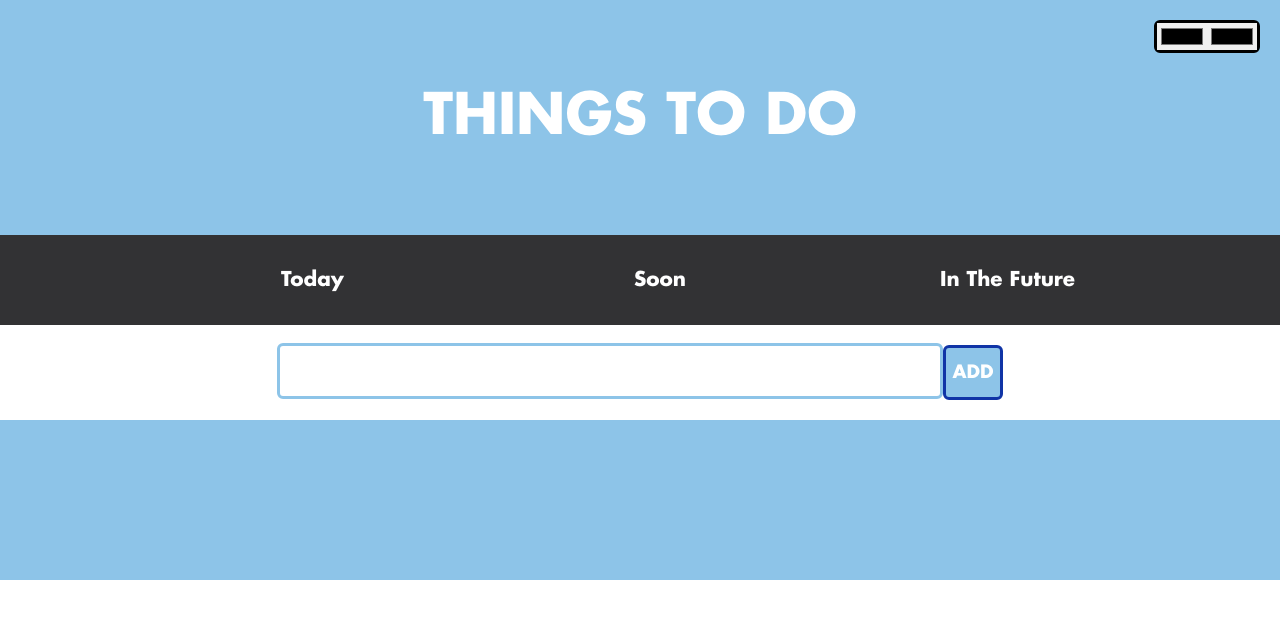
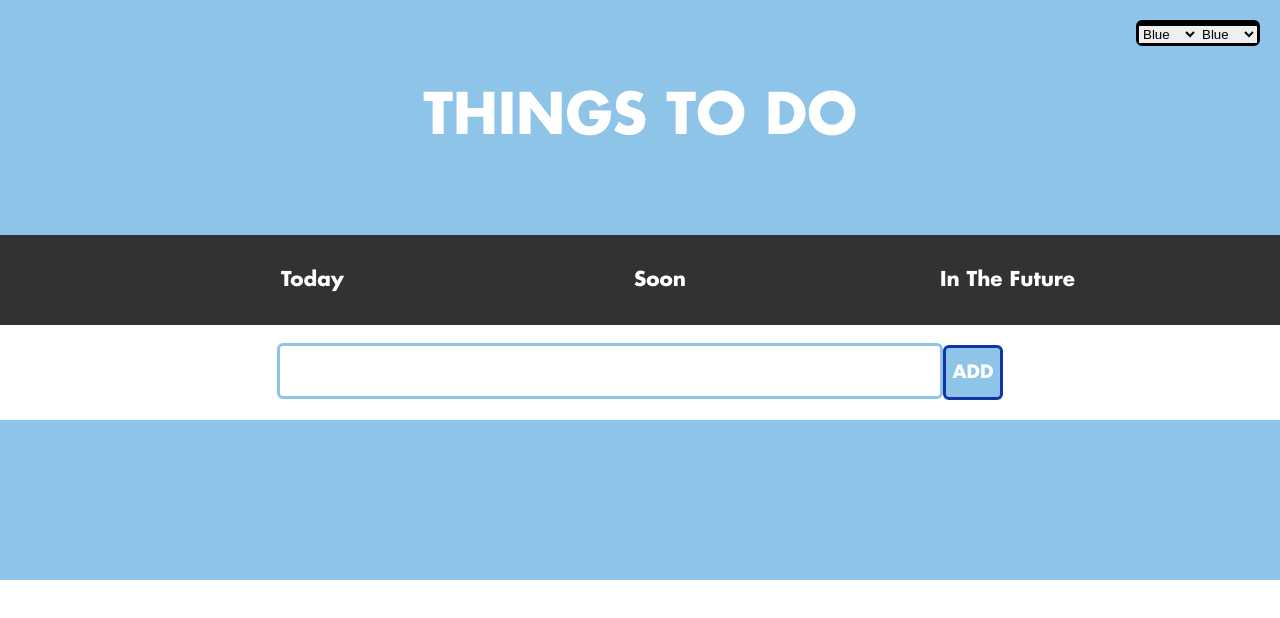
Before and after one commit to Joe-Berkem/To-Do-App-React-Practice, a React (Create React App) app: page / in a window 1280 px wide. Shown: the top 618 px of the page. Built offline with nearby package versions, Linux system fonts and the light colour scheme.

Commit message:
colour picker select drop down component set up but needs styling. Colours being saved in state but need to work on pulling through for theme picker

```diff
--- a/src/App.js
+++ b/src/App.js
@@ -34,7 +34,7 @@ handleSecondaryChange(e) {
     return (
       <Router>
         <div className="App">
-          <Header>THINGS TO DO</Header>
+          <Header primary={this.state.primary} >THINGS TO DO</Header>
           <ColourPicker
             onPrimaryChange={ this.handlePrimaryChange }
             onSecondaryChange={ this.handleSecondaryChange }
--- a/src/ColourPicker.jsx
+++ b/src/ColourPicker.jsx
@@ -2,29 +2,45 @@ import React from 'react';
 import './App.css';
 
 
-const ColourPicker = ( onPrimaryChange,onSecondaryChange, primary, secondary ) => (
+
+const ColourPicker = ( {onPrimaryChange,onSecondaryChange, primary, secondary} ) => {
+
+    return (
     <div className="colour-picker-container">
         <div>
-            <input
+            <select
                 className="colorInput"
                 type="color"
                 id="primary"
                 name="primary"
                 value={primary}
                 onChange={onPrimaryChange}
-            />
+            >
+                <option value="#8dc4e8">Blue</option>
+                <option value="#b841f4">Purple</option>
+                <option value="#f44242">Red</option>
+                <option value="#41f4a0">Green</option>
+                <option value="#f4be41">Yellow</option>
+            </select>
         </div>
 
         <div>
-            <input
+            <select
                 className="colorInput"
                 type="color"
                 id="secondary"
                 name="secondary"
                 value={secondary}
-            onChange={onSecondaryChange}/>
+                onChange={onSecondaryChange}
+            >
+                <option value="#8dc4e8">Blue</option>
+                <option value="#b841f4">Purple</option>
+                <option value="#f44242">Red</option>
+                <option value="#41f4a0">Green</option>
+                <option value="#f4be41">Yellow</option>
+            </select>
         </div>
     </div>
-);
+)};
 
 export default ColourPicker;
--- a/src/Header.jsx
+++ b/src/Header.jsx
@@ -2,10 +2,13 @@ import React from 'react';
 import './App.css';
 
 
-const Header = ({ children }) => (
+const Header = ({ children, primary }) => (
     <header className="App-header">
         <h1 className="App-header">{ children }</h1>
     </header>
 );
 
+
+
+
 export default Header;
--- a/src/Today.jsx
+++ b/src/Today.jsx
@@ -21,16 +21,22 @@ class Today extends Component {
     }
 
     addToList() {
-        this.setState({ list: [...this.state.list, this.state.input ]  });
+        this.setState({ list: [...this.state.list, this.state.input ] });
+    }
+
+    onSubmit (event) {
+        event.preventDefault();
     }
 
     render() {
         return (
             <div>
-                <input  onChange={ this.handleChange }
-                    className="input-today"/>
+                <form onSubmit={this.onSubmit}>
+                    <input  onChange={ this.handleChange }
+                        className="input-today"/>
 
-                <button onClick={ this.addToList } className="button-today">ADD</button>
+                    <button onClick={ this.addToList } className="button-today">ADD</button>
+                </form>
 
                 <ul className="listItemUl">
                     { this.state.list.map(index => (
```
Lines whose indentation alone changed are shown as unchanged.
